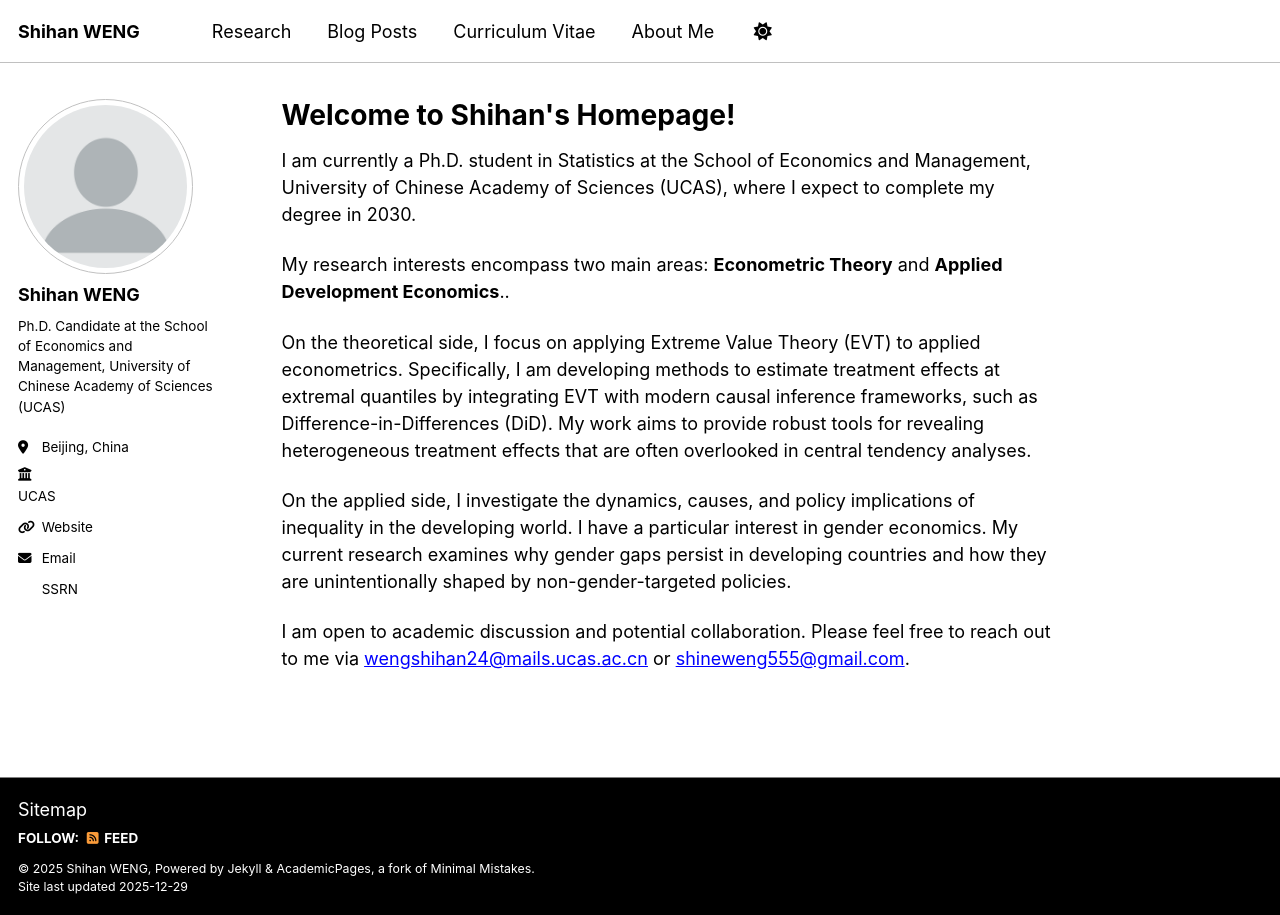
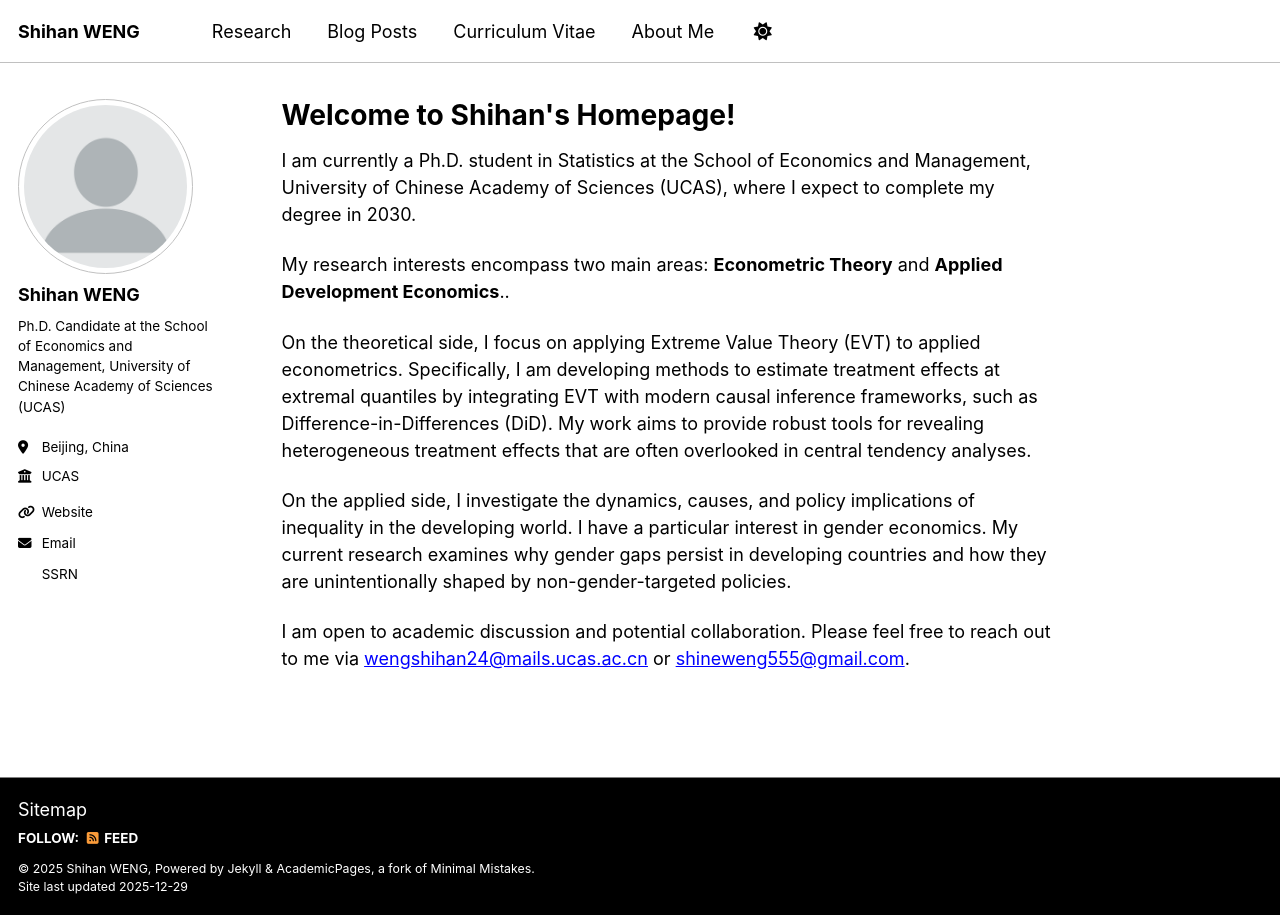
Before and after one commit to ShihanWENG/ShihanWENG.github.io, a Jekyll site: the page built from _pages/about.md, in a window 1280 px wide. Built offline with Jekyll 4.4.1, drawn with Linux system fonts in a browser that asks for light colours; some web fonts are replaced; a script bundle is joined from its source files by our own code; library files that are not in the unit come from our copies.

Commit message:
Update _config.yml

```diff
--- a/_config.yml
+++ b/_config.yml
@@ -28,7 +28,7 @@ author:
   pronouns         : # example: "she/her"
   bio              : "Ph.D. Candidate at the School of Economics and Management, University of Chinese Academy of Sciences (UCAS)"
   location         : "Beijing, China"
-  employer         : "<a href='https://www.ucas.edu.cn/' target='_blank'>UCAS</a>"
+  employer         : "<a href='https://www.ucas.edu.cn/' target='_blank' style='display: inline-block;'>UCAS</a>"
   uri              : "https://shihanweng.github.io"
   email            : "wengshihan24@mails.ucas.ac.cn"
 
```
